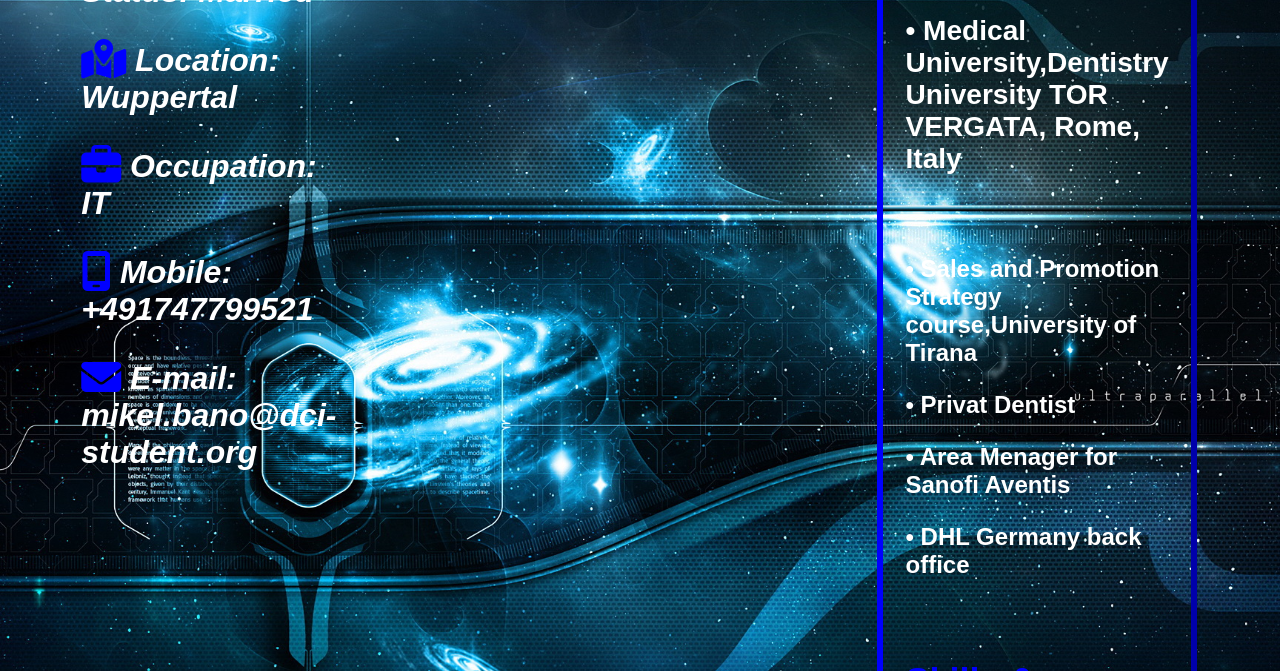
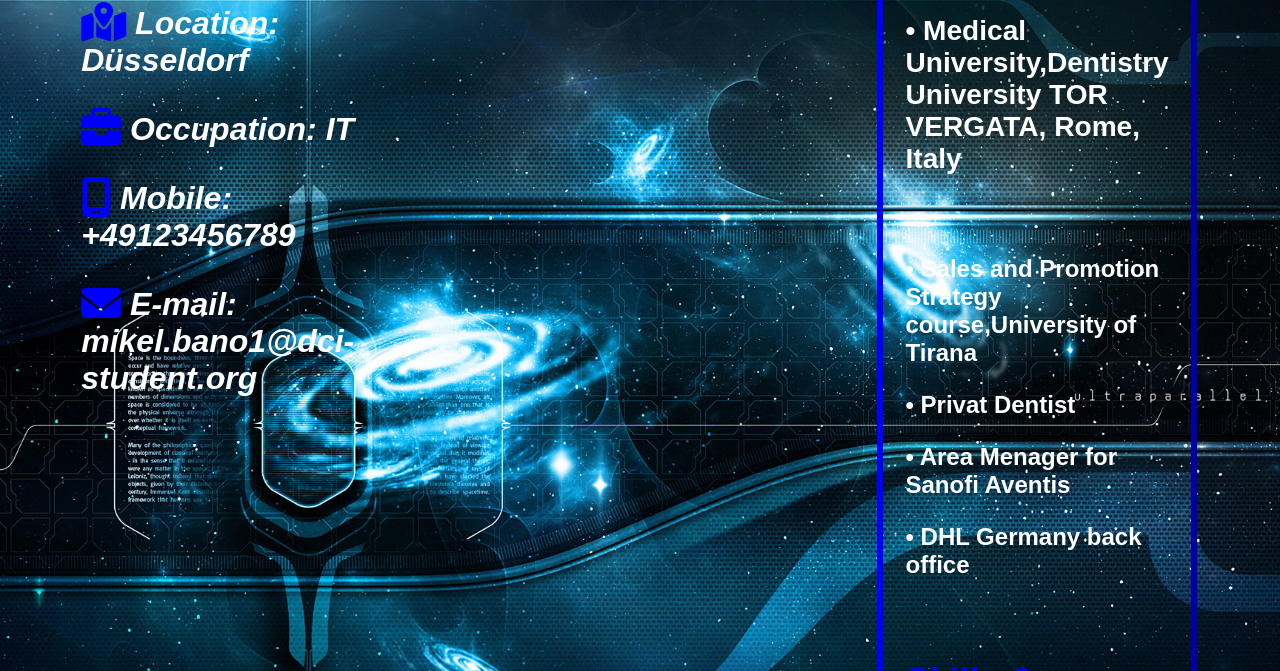
Before and after one commit to MikelBano/professional-project, a plain HTML site: page index.html in a window 1280 px wide. Shown: the part 802-1473 px from the top of the page. Drawn offline with Linux system fonts and the light colour scheme.

Commit message:
adjusting my informations in the README.md file

```diff
--- a/index.html
+++ b/index.html
@@ -1,16 +1,15 @@
 <!DOCTYPE html>
 <html lang="en">
+
 <head>
   <meta charset="UTF-8" />
   <meta http-equiv="X-UA-Compatible" content="IE=edge" />
   <meta name="viewport" content="width=device-width, initial-scale=1.0" />
   <title>Flex</title>
   <link rel="stylesheet" href="./css/index.css" />
-    <script
-      src="https://kit.fontawesome.com/fdf5d9ddc3.js"
-      crossorigin="anonymous"
-    ></script>
+  <script src="https://kit.fontawesome.com/fdf5d9ddc3.js" crossorigin="anonymous"></script>
 </head>
+
 <body>
   <header>
     <img src="./img/main/portlogo.jpg" alt="port logo" />
@@ -28,23 +27,25 @@
       </ul>
     </nav>
   </header>
+
   <body>
-      <article> <section id="home">
+    <article>
+      <section id="home">
         <div>
           <h1>Welcome to my World</h1>
         </div>
         <section id="ProfileContainer">
           <section id="textcontainer">
             <h2><i class="fa-solid fa-address-card fa-2xl" style="color: blue"></i> Who am I:</h2>
-        <br/>
+            <br />
             <p><i class="fa-sharp fa-solid fa-user fa-lg" style="color: blue"></i> Name: Mike Bano</p>
             <p><i class="fa-solid fa-cake-candles fa-lg" style="color: blue;"></i> Date of birth: 20.04.1989</p>
             <p><i class="fa-solid fa-venus-mars fa-lg" style="color: blue"></i> Gender: Male</p>
             <p><i class="fa-solid fa-circle-info fa-lg" style="color: blue"></i> Marital Status: Married</p>
-          <p><i class="fa-solid fa-map-location-dot fa-lg" style="color: blue"></i> Location: Wuppertal</p>
-          <p><i class="fa-solid fa-briefcase fa-lg" style="color: blue"></i> Occupation: IT </p>
-          <p><i class="fa-solid fa-mobile-screen fa-lg" style="color: blue"></i> Mobile: +491747799521</p>
-          <p><i class="fa-solid fa-envelope fa-lg" style="color: blue"></i> E-mail: mikel.bano@dci-student.org</p>
+            <p><i class="fa-solid fa-map-location-dot fa-lg" style="color: blue"></i> Location: Düsseldorf</p>
+            <p><i class="fa-solid fa-briefcase fa-lg" style="color: blue"></i> Occupation: IT</p>
+            <p><i class="fa-solid fa-mobile-screen fa-lg" style="color: blue"></i> Mobile: +49123456789</p>
+            <p><i class="fa-solid fa-envelope fa-lg" style="color: blue"></i> E-mail: mikel.bano1@dci-student.org</p>
           </section>
           <article>
             <img src="./img/main/profilephoto.jpg" alt="My Profile Photo" />
@@ -52,8 +53,10 @@
           <article id="InformationContainer">
             <section>
               <p>My dream</p>
-            <p>After a successful experience in the medical field and that of promotion, after leaving my country I decided that the time had come for me
-               to change  profession, to take a new path in my life. Programmer. The dream continues. Let's create wonderful things together</p>
+              <p>After a successful experience in the medical field and that of promotion, after leaving my country I
+                decided that the time had come for me
+                to change profession, to take a new path in my life. Programmer. The dream continues. Let's create
+                wonderful things together</p>
               <h2>Professional Experience & Education:</h2>
               <h3>• Medical University,Dentistry University TOR VERGATA, Rome, Italy</h3>
               <br>
@@ -70,4 +73,5 @@
             </section>
 
   </body>
+
 </html>
```
Lines whose indentation alone changed are shown as unchanged.
